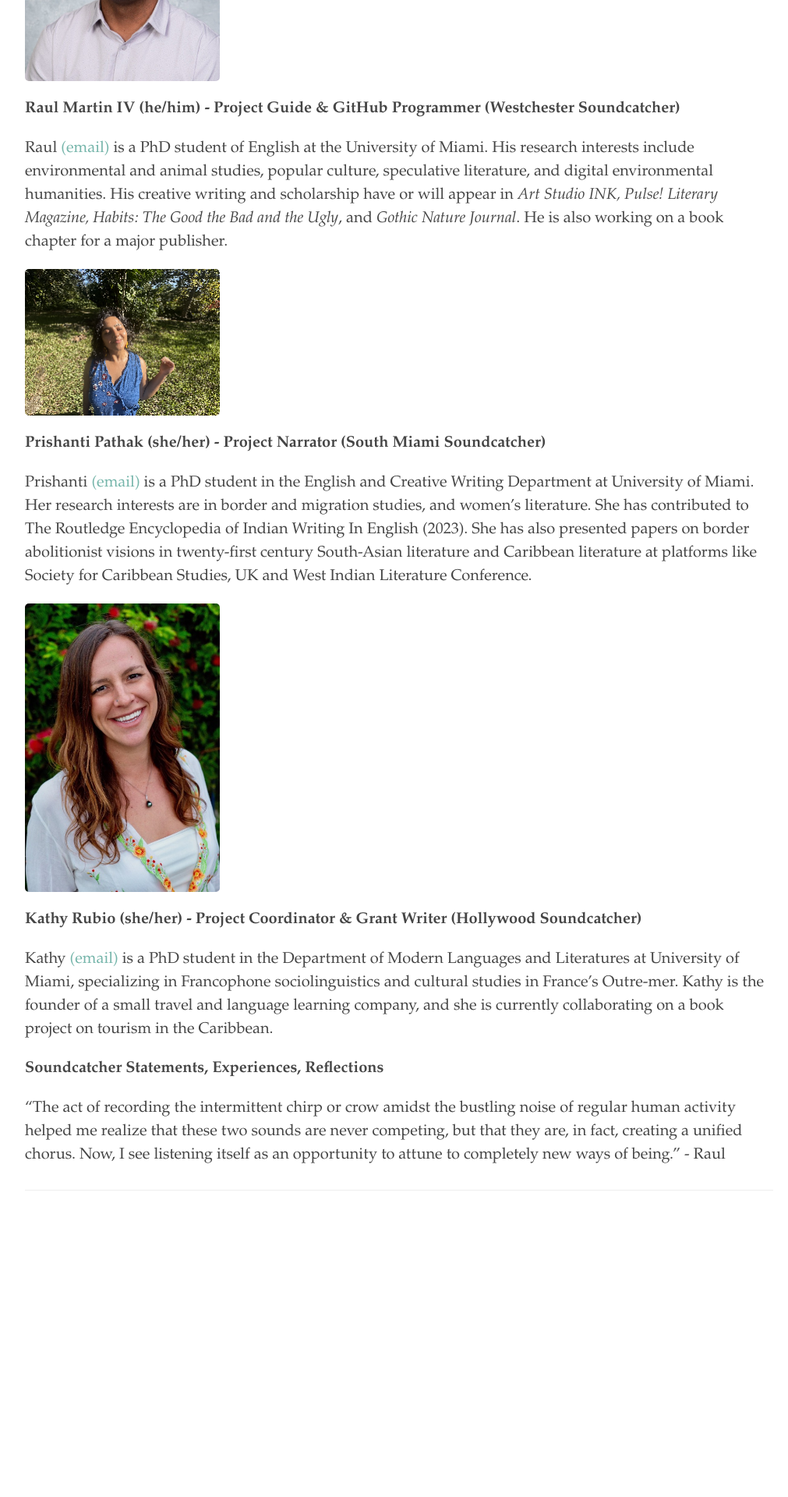
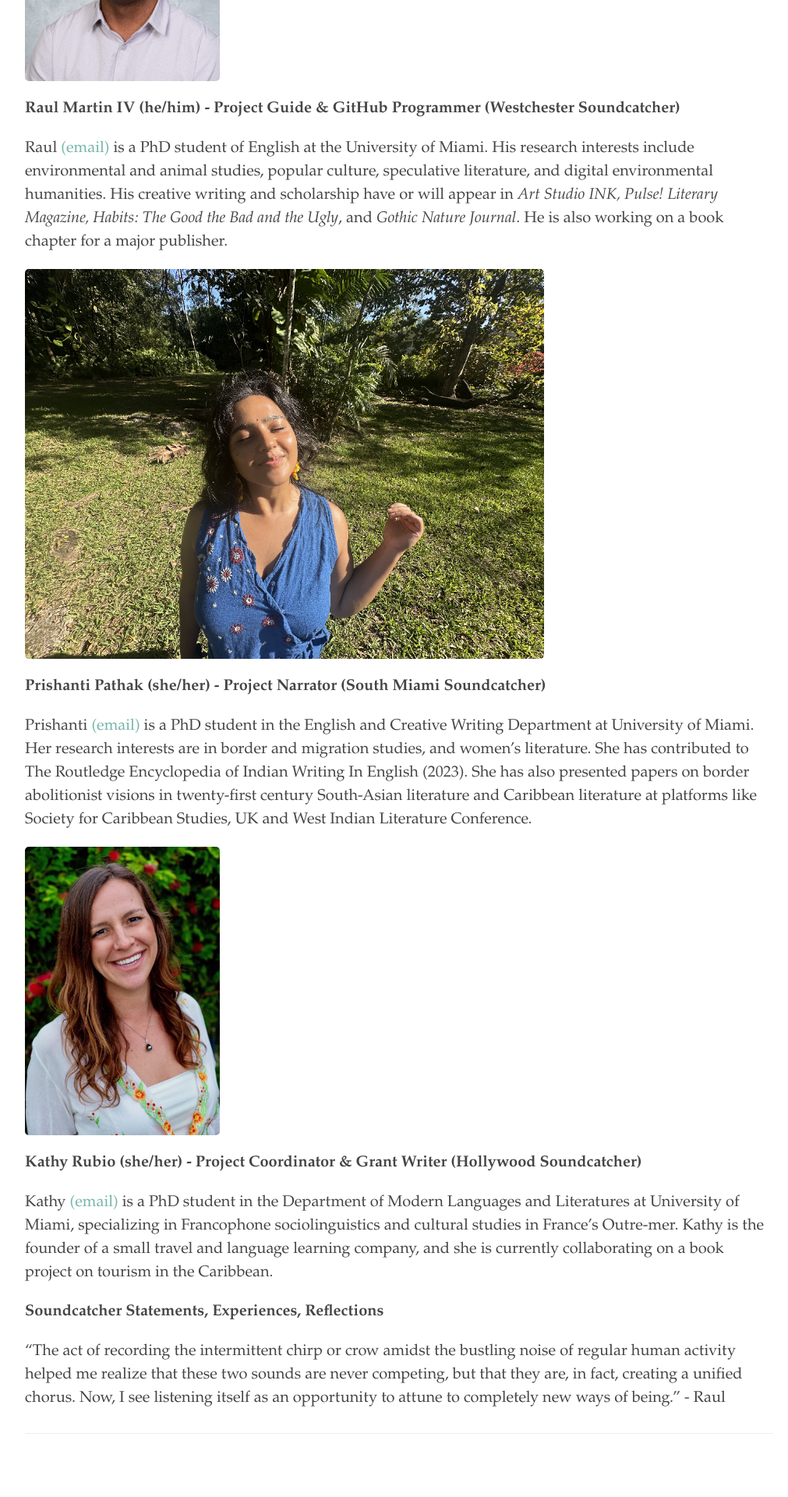
Before and after one commit to rm4-25/lsf_3, a Jekyll site: the page built from LSF Team.md, in a window 1280 px wide. Shown: the part 679-2599 px from the top of the page at 78% size, without its empty margins (128-1139 px from the left). Built offline with Jekyll 4.4.1, drawn with Linux system fonts in a browser that asks for light colours; before the commit the page ends 2287 px from its top, so only the background shows below that.

Commit message:
Update LSF Team.md
resixed photo prish

```diff
--- a/LSF Team.md
+++ b/LSF Team.md
@@ -18,7 +18,7 @@
 
 Raul [(email)](mailto:rxm1934@miami.edu) is a PhD student of English at the University of Miami. His research interests include environmental and animal studies, popular culture, speculative literature, and digital environmental humanities. His creative writing and scholarship have or will appear in _Art Studio INK, Pulse! Literary Magazine, Habits: The Good the Bad and the Ugly_, and _Gothic Nature Journal_. He is also working on a book chapter for a major publisher.
 
-<img src="https://github.com/rm4-25/lsf_3/blob/main/assets/Prish headshot_resized.jpg">
+<img src="https://github.com/rm4-25/lsf_3/blob/main/assets/Prish headshot_resized (2).jpg">
 
 **Prishanti Pathak (she/her) - Project Narrator (South Miami Soundcatcher)**
 
```
